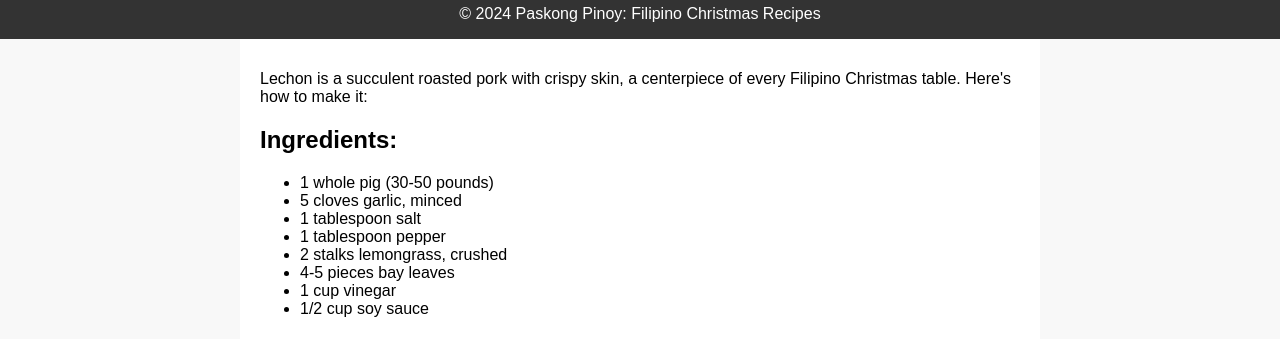
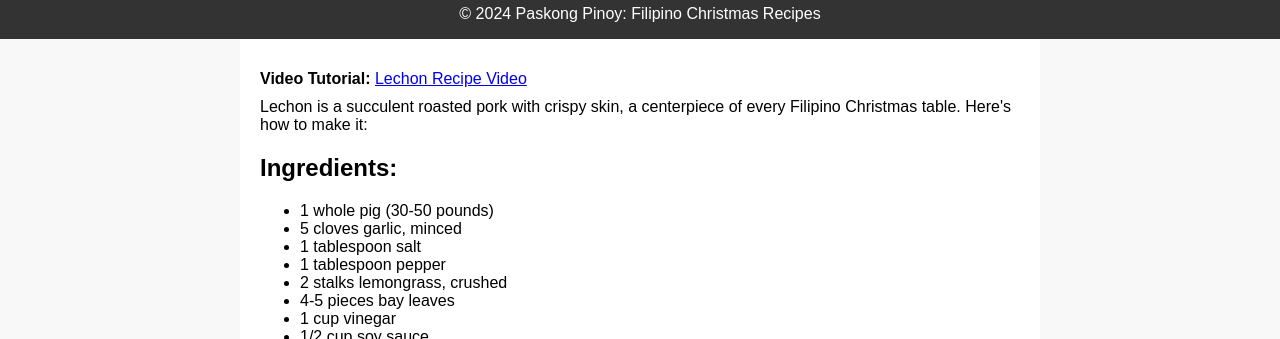
Before and after one commit to elijdev/Project_Website, a plain HTML site: page Lechon.html in a window 1280 px wide. Shown: the part 761-1100 px from the top of the page. Drawn offline with Linux system fonts and the light colour scheme.

Commit message:
Update Lechon.html

```diff
--- a/Lechon.html
+++ b/Lechon.html
@@ -57,6 +57,7 @@
         <div class="recipe">
             <h1>Lechon Recipe</h1>
             <img src="images/Recipes/Lechon.jpg" alt="Lechon">
+            <p class="source"><b>Video Tutorial: </b><a href=https://www.youtube.com/watch?v=HIoq1hsCGjsi>Lechon Recipe Video</a></p>
             <p>Lechon is a succulent roasted pork with crispy skin, a centerpiece of every Filipino Christmas table. Here's how to make it:</p>
             <h2>Ingredients:</h2>
             <ul>
```
